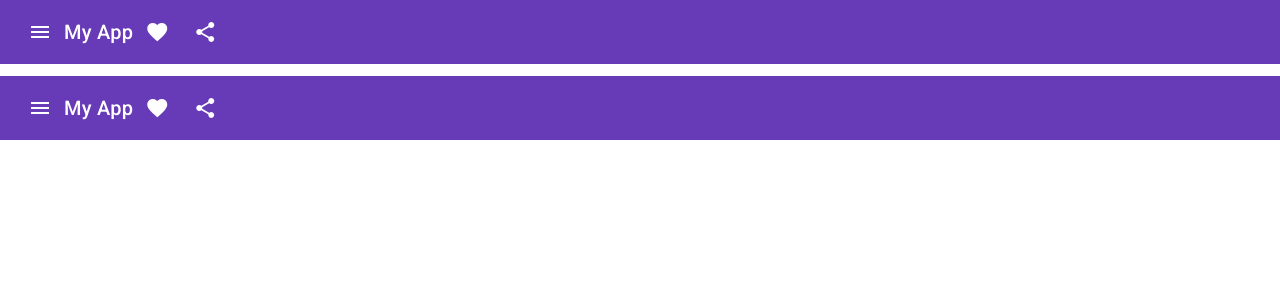
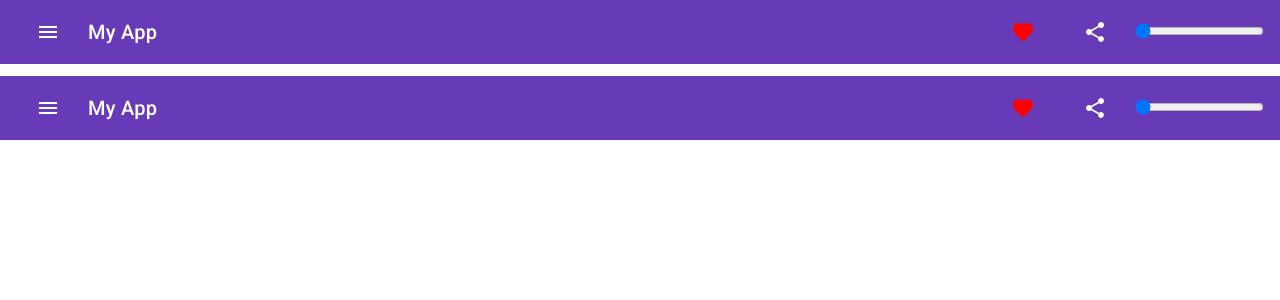
Before and after one commit to val8elster/DeveloperTool, an Angular app: page /header in a window 1280 px wide. Shown: the top 300 px of the page. Built offline with nearby package versions, Linux system fonts and the light colour scheme.

Commit message:
getting prettier

```diff
--- a/src/app/header/header.component.css
+++ b/src/app/header/header.component.css
@@ -0,0 +1,42 @@
+/* General toolbar styling */
+mat-toolbar {
+    display: flex;
+    justify-content: space-between;
+    align-items: center;
+  }
+
+  /* Style for the left-side icons and menu */
+  .example-icon {
+    margin-right: 16px;
+  }
+
+  /* Spacer to push the right-side icons to the end */
+  .example-spacer {
+    flex: 1 1 auto;
+  }
+
+  /* Style for the right-side icons */
+  .favorite-icon {
+    color: red; /* Example color, you can change this */
+  }
+
+  .favorite-icon, .example-icon {
+    margin-left: 8px;
+  }
+  slider-container {
+
+    display: inline-block;
+
+    vertical-align: middle;
+
+    width: 40px;
+
+    text-align: left;
+
+}
+
+.slider {
+
+    width: 100%;
+
+}
--- a/src/app/header/header.component.html
+++ b/src/app/header/header.component.html
@@ -16,4 +16,5 @@
 <button mat-icon-button class="example-icon" aria-label="Example icon-button with share icon">
   <mat-icon>share</mat-icon>
 </button>
+<div class = "slider-container"><input type="range" min="0" max="1" step="1" value="0" class="slider" id="myRange"></div>
 </mat-toolbar></p>
--- a/src/app/home/home.component.html
+++ b/src/app/home/home.component.html
@@ -2,7 +2,7 @@
 <div class="container">
     <mat-grid-list cols="2" rowHeight="2:1" gutterSize="20">
         <mat-grid-tile>
-            <img src="assets/img/worker_icon.jpg" style="cursor: pointer;" alt="Worker CRUD" routerLink="/worker">
+            <img src="assets/img/worker_icon.jpg" style="cursor: pointer;" alt="Worker CRUD" routerLink="/employee">
         </mat-grid-tile>
         <mat-grid-tile>
             <img src="assets/img/project_icon.png" style="cursor: pointer;" alt="Project CRUD" routerLink="/projects">
```
Lines whose indentation alone changed are shown as unchanged.
